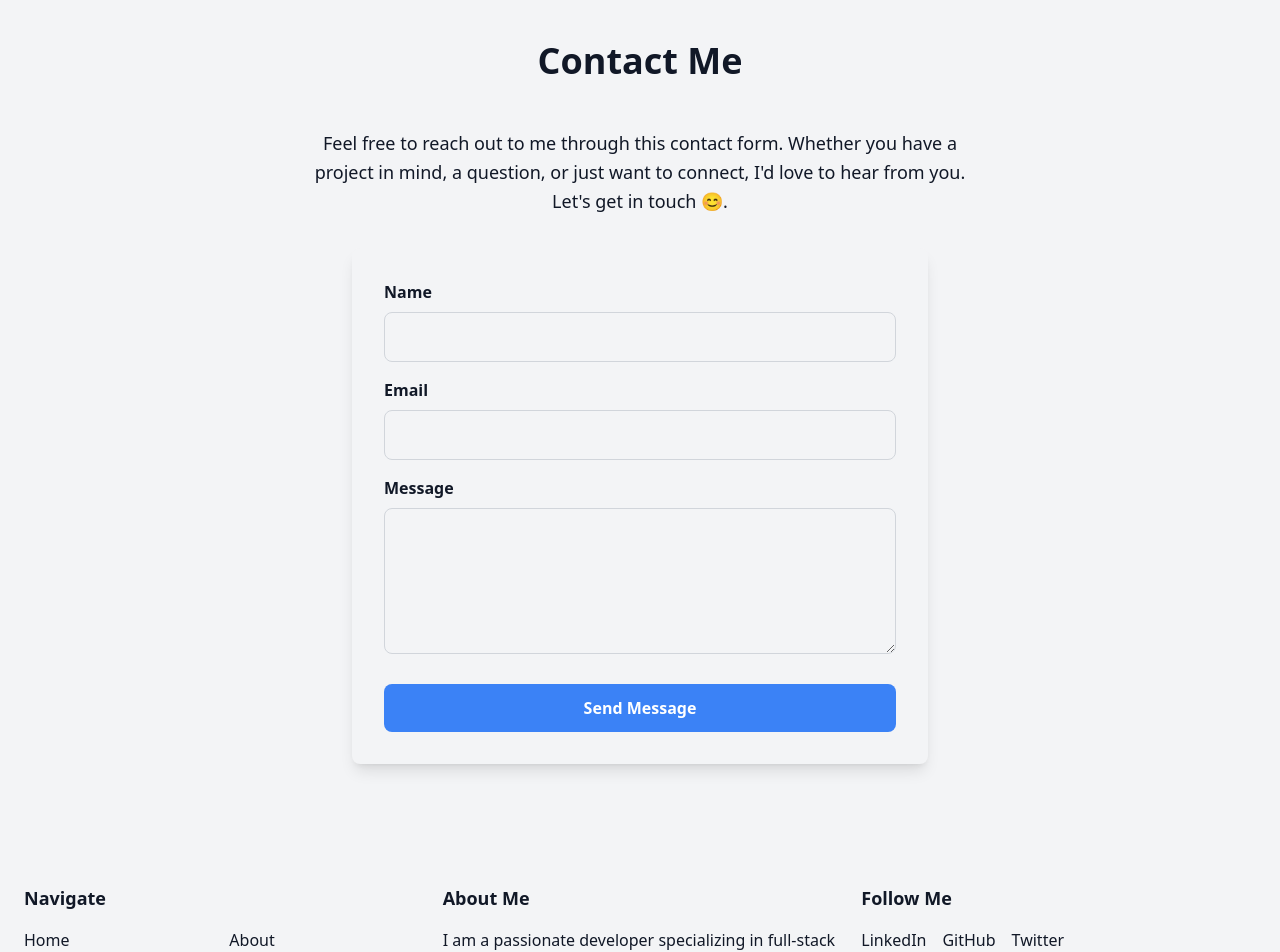
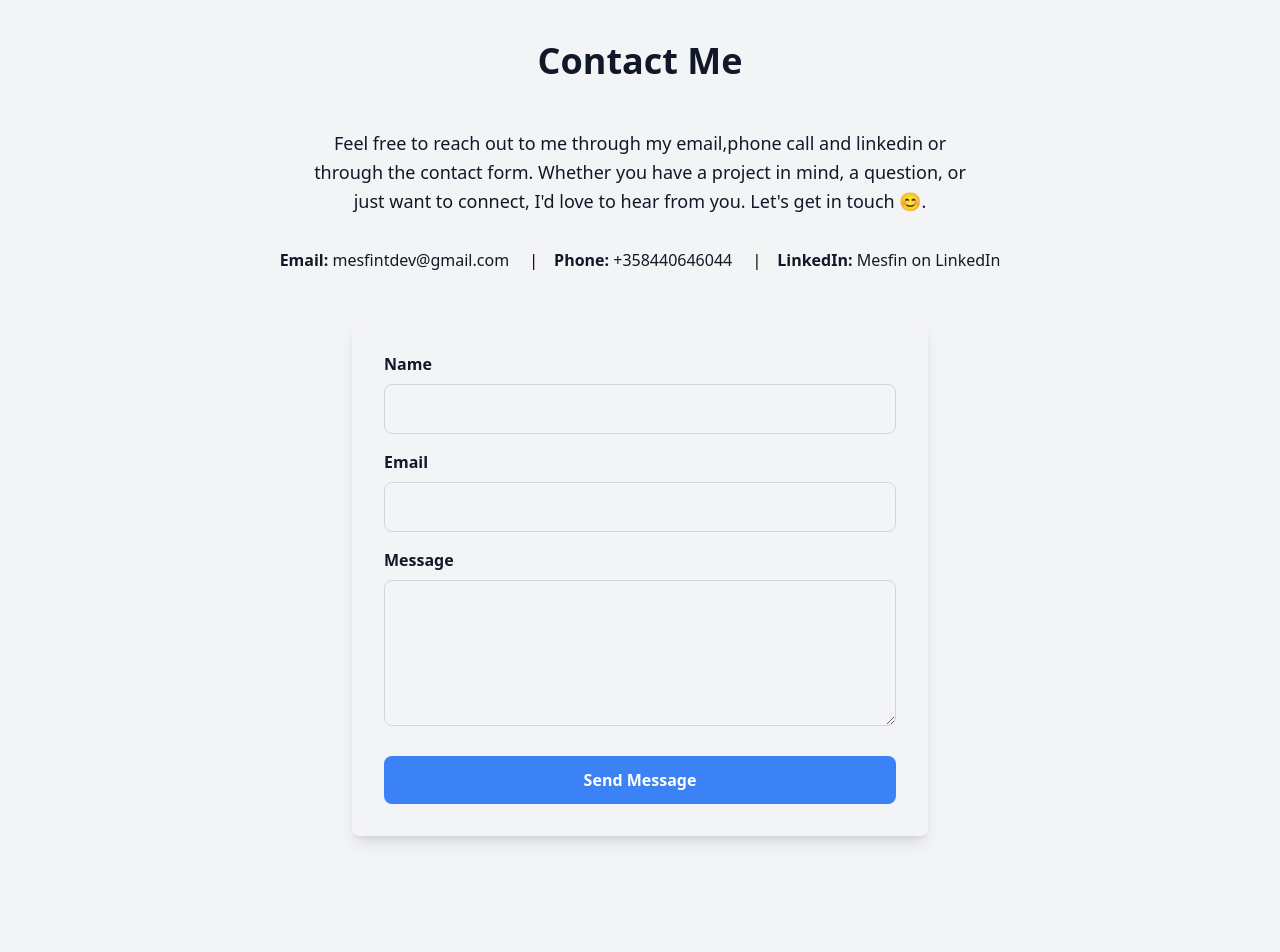
Before and after one commit to mesfint/portfolio, a React (Vite) app: page / in a window 1280 px wide. Shown: the part 4880-5832 px from the top of the page. Built offline with nearby package versions, Linux system fonts and the light colour scheme; no server answers.

Commit message:
update contact and About me pages

```diff
--- a/src/components/Contact.tsx
+++ b/src/components/Contact.tsx
@@ -46,8 +46,16 @@ export const Contact: React.FC = () => {
       <div className="container mx-auto px-4">
         <h2 className={`text-4xl font-bold text-center  ${theme === 'dark' ? 'text-white' : 'text-gray-900'} mb-12`}>Contact Me</h2>
         <p className={`mx-auto text-lg leading-relaxed max-w-prose text-center mb-8  ${theme === 'dark' ? 'text-white' : 'text-gray-900'} mb-12`}>
-        Feel free to reach out to me through this contact form. Whether you have a project in mind, a question, or just want to connect, I'd love to hear from you. Let's get in touch 😊.
+        Feel free to reach out to me through my email,phone call and linkedin or through the  contact form. Whether you have a project in mind, a question, or just want to connect, I'd love to hear from you. Let's get in touch 😊.
     </p>
+    <div className=" mx-auto  text-center mb-12">
+    <span className={` px-4 hover:text-blue-500 cursor-pointer ${theme === 'dark' ? 'text-white' : 'text-gray-900'}`}><strong>Email:</strong> <a href="mailto:mesfintdev@gmail.com">mesfintdev@gmail.com</a></span> |
+    <span className={` px-4 hover:text-blue-500 cursor-pointer ${theme === 'dark' ? 'text-white' : 'text-gray-900'} mb-12`}><strong>Phone: </strong><a href='tel:+358440646044'>+358440646044</a></span> |
+    <span className={`px-4 hover:text-blue-500 cursor-pointer ${theme === 'dark' ? 'text-white' : 'text-gray-900'} mb-12`}><strong>LinkedIn:</strong> <a href="https://www.linkedin.com/in/mesfin/" target="_blank">Mesfin on LinkedIn</a></span>
+
+
+    </div>
+
         {isSubmitted ? (
           <p className="text-center text-xl text-green-500">Thank you for your message! I'll get back to you soon.</p>
         ) : (
@@ -62,7 +70,7 @@ export const Contact: React.FC = () => {
                 id="name"
                 value={formState.from_name}
                 onChange={handleChange}
-                className={`w-full p-3 border rounded-lg focus:outline-none focus:ring-2 focus:ring-blue-500 ${theme === 'dark' ? 'bg-gray-900' : 'bg-gray-100 border-gray-300'} `}
+                className={`w-full p-3 border rounded-lg focus:outline-none focus:ring-2 focus:ring-blue-500 ${theme === 'dark' ? 'bg-gray-900 text-white' : 'bg-gray-100 border-gray-300 text-gray-900'} `}
 
                 required
               />
@@ -77,7 +85,7 @@ export const Contact: React.FC = () => {
                 id="email"
                 value={formState.from_email}
                 onChange={handleChange}
-                className={`w-full p-3 border rounded-lg focus:outline-none focus:ring-2 focus:ring-blue-500 ${theme === 'dark' ? 'bg-gray-900' : 'bg-gray-100 border-gray-300'} `}
+                className={`w-full p-3 border rounded-lg focus:outline-none focus:ring-2 focus:ring-blue-500 ${theme === 'dark' ? 'bg-gray-900 text-white' : 'bg-gray-100 border-gray-300 text-gray-900'} `}
                 required
               />
             </div>
@@ -91,7 +99,7 @@ export const Contact: React.FC = () => {
                 rows={5}
                 value={formState.message}
                 onChange={handleChange}
-                className={`w-full p-3 border rounded-lg focus:outline-none focus:ring-2 focus:ring-blue-500 ${theme === 'dark' ? 'bg-gray-900' : 'bg-gray-100 border-gray-300'} `}
+                className={`w-full p-3 border rounded-lg focus:outline-none focus:ring-2 focus:ring-blue-500 ${theme === 'dark' ? 'bg-gray-900 text-white' : 'bg-gray-100 border-gray-300 text-gray-900'} `}
                 required
               ></textarea>
             </div>
--- a/src/components/Footer.tsx
+++ b/src/components/Footer.tsx
@@ -45,7 +45,7 @@ export const Footer: React.FC = () => {
 
         {/* Social Links */}
         <div className="flex flex-col space-y-4">
-          <h4 className="text-lg font-bold">Follow Me</h4>
+          <h4 className="text-lg font-bold">Get in touch with me</h4>
           <div className="flex space-x-4">
             <a href="https://www.linkedin.com/in/mesfin/" className="hover:text-blue-500">
               LinkedIn
@@ -53,9 +53,7 @@ export const Footer: React.FC = () => {
             <a href="https://github.com/mesfint" className="hover:text-blue-500">
               GitHub
             </a>
-            <a href="https://x.com/MesfinTe" className="hover:text-blue-500">
-              Twitter
-            </a>
+
           </div>
         </div>
       </div>
```
